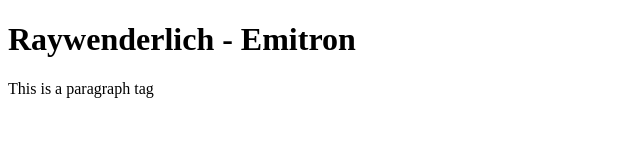
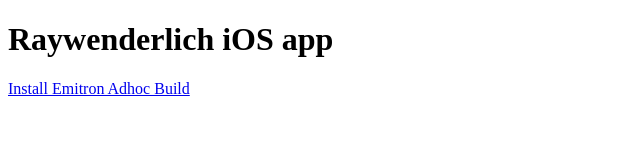
Before and after one commit to pietrorea/pietrorea.github.io, a plain HTML site: page raywenderlich/index.html in a window 1280 px wide. Shown: the whole page, without its empty margins (0-640 px from the left). Drawn offline with Linux system fonts and the light colour scheme.

Commit message:
Adding manifest and IPA

```diff
--- a/raywenderlich/index.html
+++ b/raywenderlich/index.html
@@ -2,10 +2,12 @@
 <html lang="en-US">
     <head>
       <meta charset="UTF-8">
-      <title> Emitron Adhoc Build...</title>
+      <title>Emitron Adhoc Build</title>
     </head>
     <body>
-      <h1>Raywenderlich - Emitron</h1>
-      <p>This is a paragraph tag</p>
+      <h1>Raywenderlich iOS app</h1>
+      <p>
+        <a href="itms-services://?action=download-manifest&url=https://pietrorea.github.io/raywenderlich/manifest.plist">Install Emitron Adhoc Build</a>
+      </p>
     </body>
 </html>
```
Also changed, not shown: raywenderlich/images/icon512x512.png (added), raywenderlich/images/icon57x57.png (added), 2 other files.
